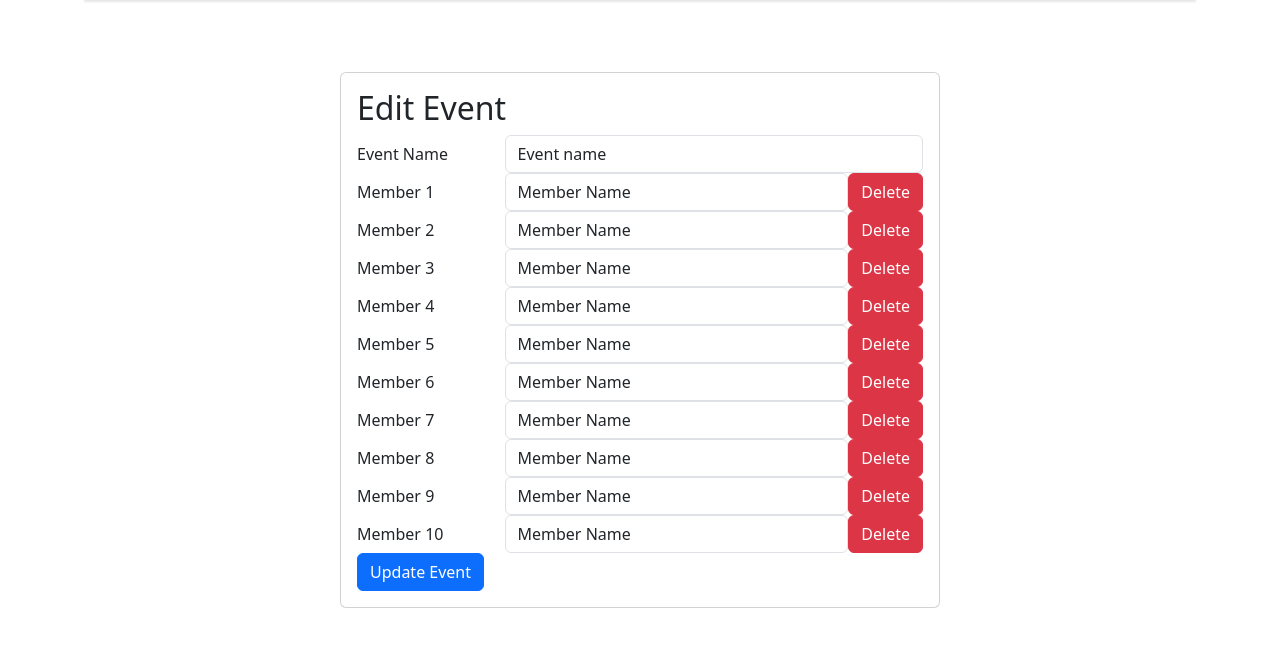
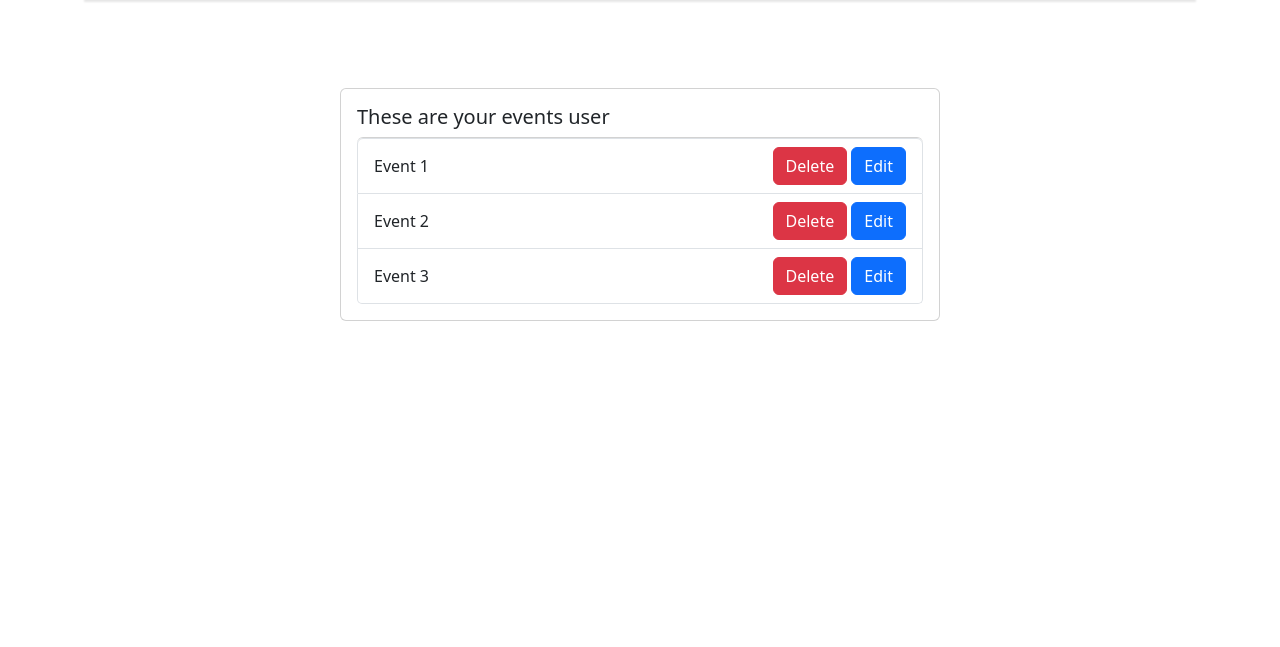
Before and after one commit to sbojorge/Bill_splitting_0124Hackathon, a Django app: template templates/events-overview.html in a window 1280 px wide. Shown: the part 65-712 px from the top of the page. Run offline with Django 3.2, Linux system fonts and the light colour scheme; the template is opened without the code that fills it: values that come from a table or form of the project are taken from there, others are empty; data comes from the database, SQL or seed files in the repository; some libraries are stand-ins or nearby versions.

Commit message:
feat: update events-overview.html

```diff
--- a/templates/events-overview.html
+++ b/templates/events-overview.html
@@ -1,105 +1,31 @@
 {% extends 'base.html' %} {% load static %} {% block main %}
-<div class="card p-3 mx-auto" style="max-width: 600px">
-  <h2 class="card-title">Edit Event</h2>
-  <div style="display: none" id="userList">
-    {% for user in users %}
-    <div class="user-name">{{ user.username }}</div>
-    {% endfor %}
-  </div>
-  <form>
-    <div class="form-group row align-items-start">
-      <div id="alertPlaceholder"></div>
-      <label for="eventName" class="col-sm-12 col-md-3 col-form-label">Event Name</label>
-      <div class="col-sm-12 col-md-9">
-        <input type="text" class="form-control" id="eventName" name="eventName" value="Event name">
+<div class="card p-3 mx-auto my-3" style="max-width: 600px;">
+  <h5 class="card-title">These are your events user
+    <!-- would be cool to have the username there -->
+  </h5>
+  <ul class="list-group">
+    <li class="list-group-item d-flex justify-content-between align-items-center">
+      Event 1
+      <div>
+        <button type="button" class="btn btn-danger">Delete</button>
+        <button type="button" class="btn btn-primary">Edit</button>
       </div>
-    </div>
-
-    <!-- Member input fields -->
-    <div class="form-group row align-items-start">
-      <label for="member1" class="col-sm-12 col-md-3 col-form-label">Member 1</label>
-      <div class="col-sm-12 col-md-9 d-flex align-items-center">
-        <input type="text" class="form-control member" id="member1" name="member1" value="Member Name">
-        <button type="button" class="btn btn-danger ml-2">Delete</button>
-
+    </li>
+    <li class="list-group-item d-flex justify-content-between align-items-center">
+      Event 2
+      <div>
+        <button type="button" class="btn btn-danger">Delete</button>
+        <button type="button" class="btn btn-primary">Edit</button>
       </div>
-    </div>
-
-    <div class="form-group row align-items-start">
-      <label for="member2" class="col-sm-12 col-md-3 col-form-label">Member 2</label>
-      <div class="col-sm-12 col-md-9 d-flex align-items-center">
-        <input type="text" class="form-control member" id="member2" name="member2" value="Member Name">
-        <button type="button" class="btn btn-danger ml-2">Delete</button>
+    </li>
+    <li class="list-group-item d-flex justify-content-between align-items-center">
+      Event 3
+      <div>
+        <button type="button" class="btn btn-danger">Delete</button>
+        <button type="button" class="btn btn-primary">Edit</button>
       </div>
-    </div>
-
-    <div class="form-group row align-items-start">
-      <label for="member3" class="col-sm-12 col-md-3 col-form-label">Member 3</label>
-      <div class="col-sm-12 col-md-9 d-flex align-items-center">
-        <input type="text" class="form-control member" id="member3" name="member3" value="Member Name">
-        <button type="button" class="btn btn-danger ml-2">Delete</button>
-      </div>
-    </div>
-
-    <div class="form-group row align-items-start">
-      <label for="member4" class="col-sm-12 col-md-3 col-form-label">Member 4</label>
-      <div class="col-sm-12 col-md-9 d-flex align-items-center">
-        <input type="text" class="form-control member" id="member4" name="member4" value="Member Name">
-        <button type="button" class="btn btn-danger ml-2">Delete</button>
-      </div>
-    </div>
-
-    <div class="form-group row align-items-start">
-      <label for="member5" class="col-sm-12 col-md-3 col-form-label">Member 5</label>
-      <div class="col-sm-12 col-md-9 d-flex align-items-center">
-        <input type="text" class="form-control member" id="member5" name="member5" value="Member Name">
-        <button type="button" class="btn btn-danger ml-2">Delete</button>
-      </div>
-    </div>
-
-    <div class="form-group row align-items-start">
-      <label for="member6" class="col-sm-12 col-md-3 col-form-label">Member 6</label>
-      <div class="col-sm-12 col-md-9 d-flex align-items-center">
-        <input type="text" class="form-control member" id="member6" name="member6" value="Member Name">
-        <button type="button" class="btn btn-danger ml-2">Delete</button>
-      </div>
-    </div>
-
-    <div class="form-group row align-items-start">
-      <label for="member7" class="col-sm-12 col-md-3 col-form-label">Member 7</label>
-      <div class="col-sm-12 col-md-9 d-flex align-items-center">
-        <input type="text" class="form-control member" id="member7" name="member7" value="Member Name">
-        <button type="button" class="btn btn-danger ml-2">Delete</button>
-      </div>
-    </div>
-
-    <div class="form-group row align-items-start">
-      <label for="member8" class="col-sm-12 col-md-3 col-form-label">Member 8</label>
-      <div class="col-sm-12 col-md-9 d-flex align-items-center">
-        <input type="text" class="form-control member" id="member8" name="member8" value="Member Name">
-        <button type="button" class="btn btn-danger ml-2">Delete</button>
-      </div>
-    </div>
-
-    <div class="form-group row align-items-start">
-      <label for="member9" class="col-sm-12 col-md-3 col-form-label">Member 9</label>
-      <div class="col-sm-12 col-md-9 d-flex align-items-center">
-        <input type="text" class="form-control member" id="member9" name="member9" value="Member Name">
-        <button type="button" class="btn btn-danger ml-2">Delete</button>
-      </div>
-    </div>
-
-    <div class="form-group row align-items-start">
-      <label for="member10" class="col-sm-12 col-md-3 col-form-label">Member 10</label>
-      <div class="col-sm-12 col-md-9 d-flex align-items-center">
-        <input type="text" class="form-control member" id="member10" name="member10" value="Member Name">
-        <button type="button" class="btn btn-danger ml-2">Delete</button>
-      </div>
-    </div>
-    <button type="submit" id="update-event-button" class="btn btn-primary">
-      Update Event
-    </button>
-  </form>
+    </li>
+  </ul>
 </div>
 {% endblock %} {% block script %}
 
@@ -107,12 +33,19 @@
 <script>
   document.addEventListener('DOMContentLoaded', function () {
     var deleteButtons = document.querySelectorAll('.btn-danger');
-    var submitButton = document.getElementById('update-event-button');
+    var editButtons = document.querySelectorAll('.btn-primary');
 
     deleteButtons.forEach((button) => {
       button.addEventListener('click', function () {
         console.log('Delete button clicked!');
         // Add your delete logic here
+      });
+    });
+
+    editButtons.forEach((button) => {
+      button.addEventListener('click', function () {
+        console.log('Edit button clicked!');
+        // Add your edit logic here
       });
     });
 
```
